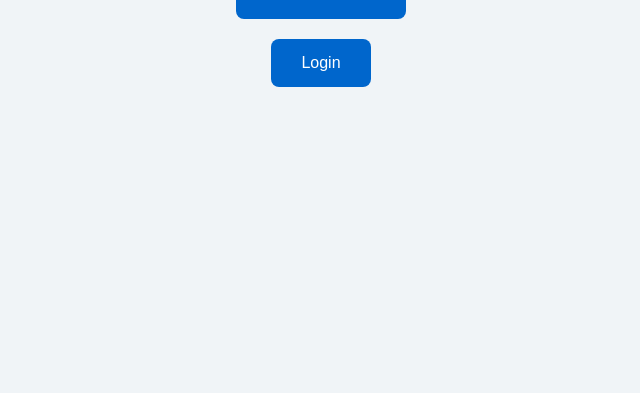
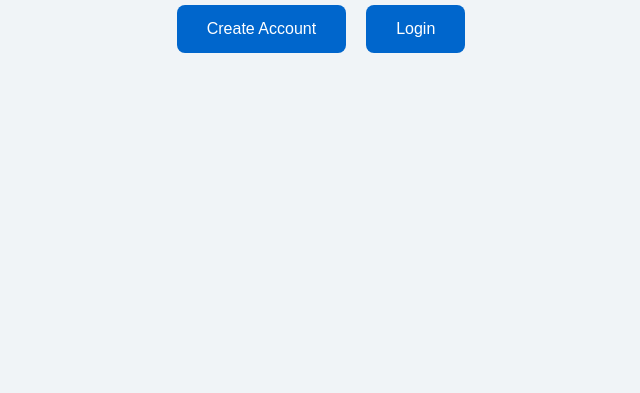
Before and after one commit to ABNER532/guide-2.0, a plain HTML site: page login page folder/index.html in a window 1280 px wide. Shown: the part 423-816 px from the top of the page, without its empty margins (319-959 px from the left). Drawn offline with Linux system fonts and the light colour scheme.

Commit message:
buttons in welcome page are opposite of each other

```diff
--- a/login page folder/index.html
+++ b/login page folder/index.html
@@ -18,8 +18,12 @@
       margin-bottom: 30px;
     }
 
+    .button-container {
+      display: flex;
+      gap: 20px;
+    }
+
     .btn {
-      margin: 10px;
       padding: 15px 30px;
       font-size: 16px;
       cursor: pointer;
@@ -37,7 +41,9 @@
 </head>
 <body>
   <h1>Welcome to My App</h1>
-  <button class="btn" onclick="location.href='create.html'">Create Account</button>
-  <button class="btn" onclick="location.href='login.html'">Login</button>
+  <div class="button-container">
+    <button class="btn" onclick="location.href='create.html'">Create Account</button>
+    <button class="btn" onclick="location.href='login.html'">Login</button>
+  </div>
 </body>
 </html>
```
